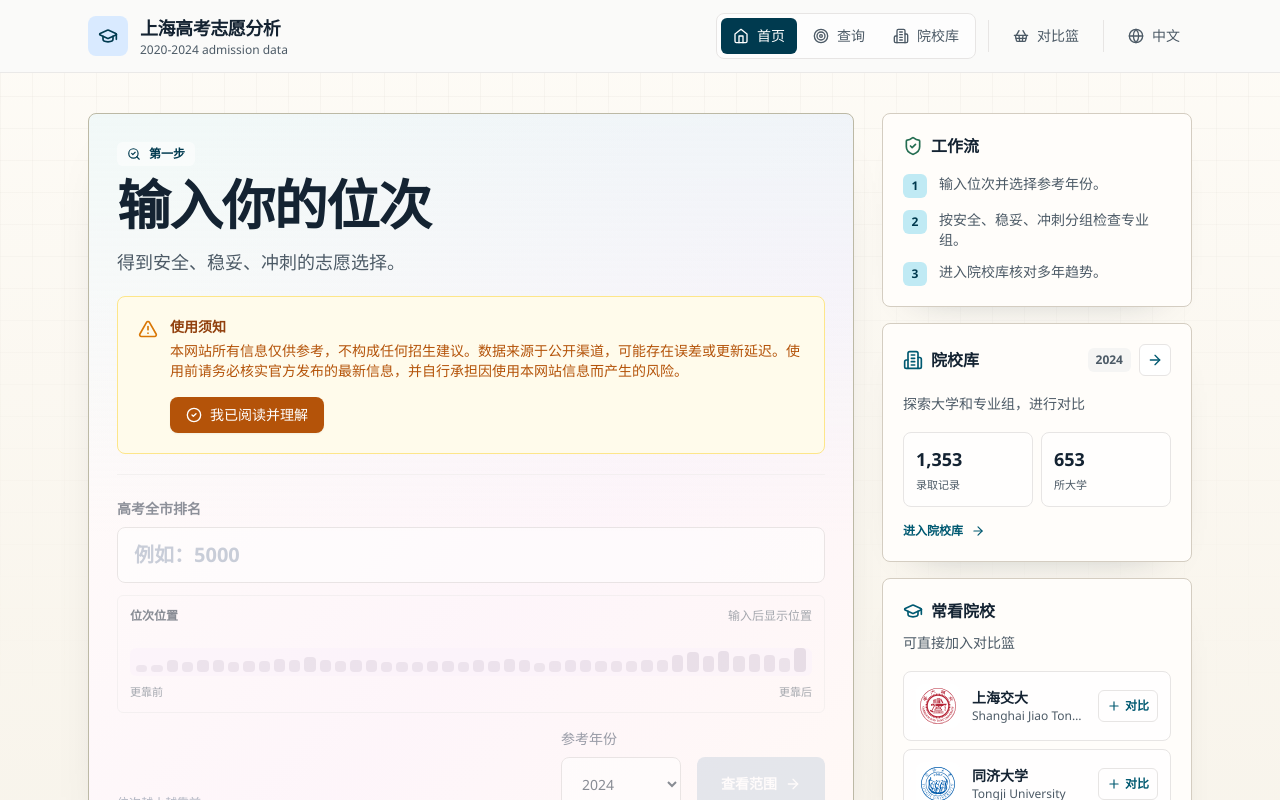
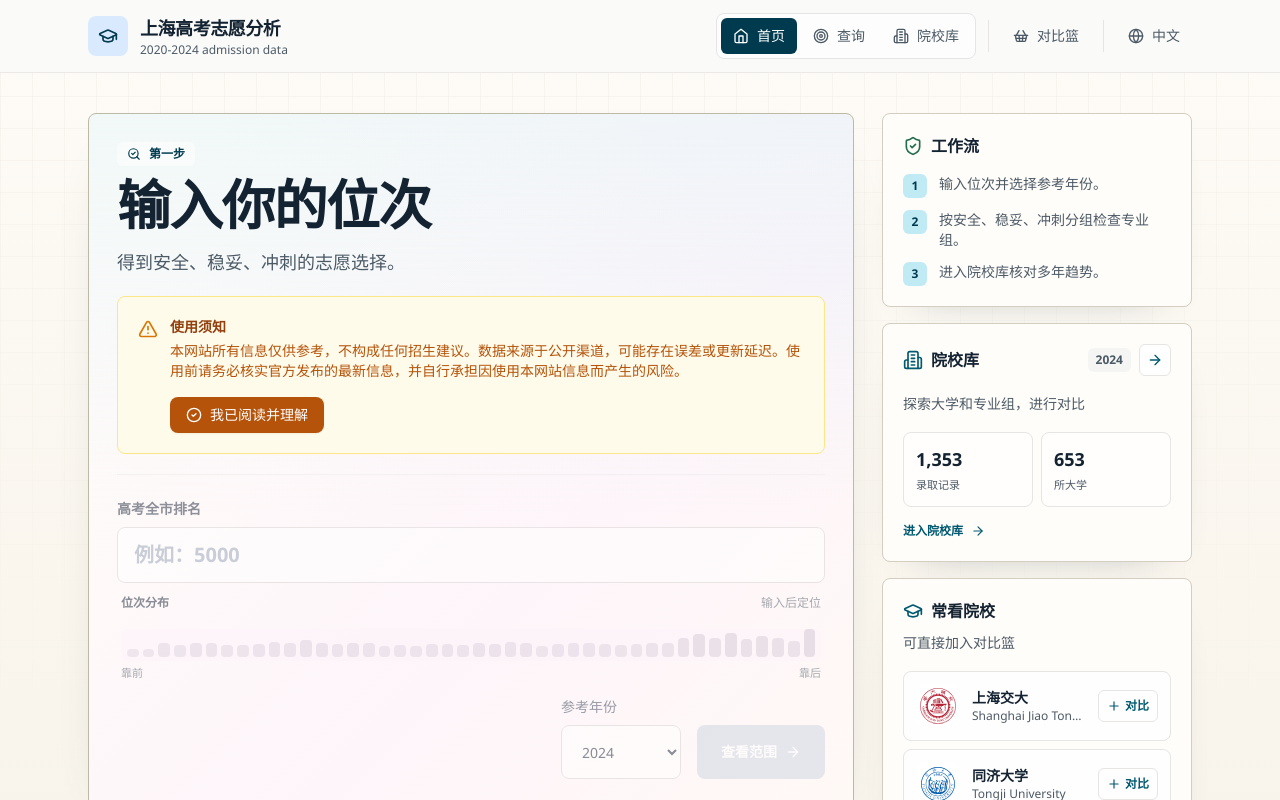
Before and after one commit to 666keke/Shanghai-Gaokao, a Next.js app: page / in a window 1280 px wide. Shown: the top 800 px of the page. Built offline with nearby package versions, Linux system fonts and the light colour scheme.

Commit message:
Refine calculator layout and rank distribution copy

```diff
--- a/components/AdmissionChanceCalculator.tsx
+++ b/components/AdmissionChanceCalculator.tsx
@@ -328,7 +328,14 @@ export default function AdmissionChanceCalculator({
             />
           </div>
 
-          <div className="grid gap-4 sm:grid-cols-[minmax(0,1fr)_120px_128px] sm:items-end">
+          <div
+            className={
+              embedded
+                ? 'grid gap-4 sm:grid-cols-[120px_128px] sm:justify-end sm:items-end'
+                : 'grid gap-4 sm:grid-cols-[minmax(0,1fr)_120px_128px] sm:items-end'
+            }
+          >
+            {(!embedded || (rankPresets && rankPresets.length > 0)) && (
               <div>
                 <p className="text-xs text-slate-500">{t('calc.hint')}</p>
                 {rankPresets && rankPresets.length > 0 && (
@@ -353,6 +360,7 @@ export default function AdmissionChanceCalculator({
                   </div>
                 )}
               </div>
+            )}
 
             {/* Year Selector */}
             <div>
@@ -443,8 +451,8 @@ function RankDistribution({
   const transition = reduceMotion ? { duration: 0 } : { duration: 0.36, ease: [0.22, 1, 0.36, 1] }
 
   return (
-    <div className="mt-3 rounded-md border border-stone-200/80 bg-white/52 px-3 py-3">
-      <div className="mb-2 flex items-center justify-between gap-3">
+    <div className="mt-3 px-1">
+      <div className="mb-1.5 flex items-center justify-between gap-3">
         <span className="text-xs font-semibold text-[color:var(--ink)]">
           {t('calc.rankPosition.title')}
         </span>
@@ -457,8 +465,8 @@ function RankDistribution({
         </span>
       </div>
 
-      <div className="relative h-12">
-        <div className="absolute inset-x-0 top-4 flex h-7 items-end gap-0.5 overflow-hidden rounded-md bg-[color-mix(in_oklch,var(--brand-soft)_34%,white)] px-1.5 pb-1 sm:gap-1">
+      <div className="relative h-11">
+        <div className="absolute inset-x-0 top-3 flex h-8 items-end gap-0.5 overflow-hidden rounded-md bg-[color-mix(in_oklch,var(--brand-soft)_26%,white)] px-1.5 pb-1 sm:gap-1">
           {bins.map((height, index) => (
             <span
               key={index}
@@ -481,7 +489,7 @@ function RankDistribution({
             <div className="rounded-md bg-[var(--brand-dark)] px-2 py-0.5 text-[10px] font-semibold text-white shadow-sm">
               {ranking.toLocaleString()}
             </div>
-            <div className="h-7 w-px bg-[var(--brand-dark)]" />
+            <div className="h-8 w-px bg-[var(--brand-dark)]" />
           </motion.div>
         )}
       </div>
--- a/contexts/LanguageContext.tsx
+++ b/contexts/LanguageContext.tsx
@@ -35,12 +35,12 @@ const translations = {
     'calc.referenceYear': '参考年份',
     'calc.viewAll': '查看完整列表',
     'calc.confirm': '查看范围',
-    'calc.rankPosition.title': '位次位置',
-    'calc.rankPosition.empty': '输入后显示位置',
+    'calc.rankPosition.title': '位次分布',
+    'calc.rankPosition.empty': '输入后定位',
     'calc.rankPosition.summary': '约前 {percent}%',
     'calc.rankPosition.beyond': '超出当前数据范围',
-    'calc.rankPosition.front': '更靠前',
-    'calc.rankPosition.back': '更靠后',
+    'calc.rankPosition.front': '靠前',
+    'calc.rankPosition.back': '靠后',
     'calc.possiblySafe': '可能安全',
     'calc.possiblySafe.desc': '投档线580分及以上，无法精确评估安全程度',
     'calc.possiblySafe.info': '上海市不公布580分以上专业组的实际投档分数（仅显示"580及以上"），最低排名为恰好580分对应的排名。您的排名已达到录取门槛，但由于无法知道实际录取分数，无法精确评估安全程度。',
@@ -354,12 +354,12 @@ const translations = {
     'calc.referenceYear': 'Reference Year',
     'calc.viewAll': 'View Full List',
     'calc.confirm': 'View Range',
-    'calc.rankPosition.title': 'Rank position',
-    'calc.rankPosition.empty': 'Enter rank to place marker',
+    'calc.rankPosition.title': 'Rank distribution',
+    'calc.rankPosition.empty': 'Enter rank to locate',
     'calc.rankPosition.summary': 'Top {percent}%',
     'calc.rankPosition.beyond': 'Beyond current data range',
     'calc.rankPosition.front': 'Stronger',
-    'calc.rankPosition.back': 'Lower',
+    'calc.rankPosition.back': 'Later',
     'calc.possiblySafe': 'Possibly Safe',
     'calc.possiblySafe.desc': 'Admission score 580+, safety level cannot be precisely assessed',
     'calc.possiblySafe.info': 'Shanghai does not publish actual admission scores for programs with 580+ score lines (only shows "580 and above"). The minimum ranking is the ranking at exactly 580 points. Your ranking meets the admission threshold, but precise safety level cannot be assessed since the actual admission score is unknown.',
```
Lines whose indentation alone changed are shown as unchanged.
